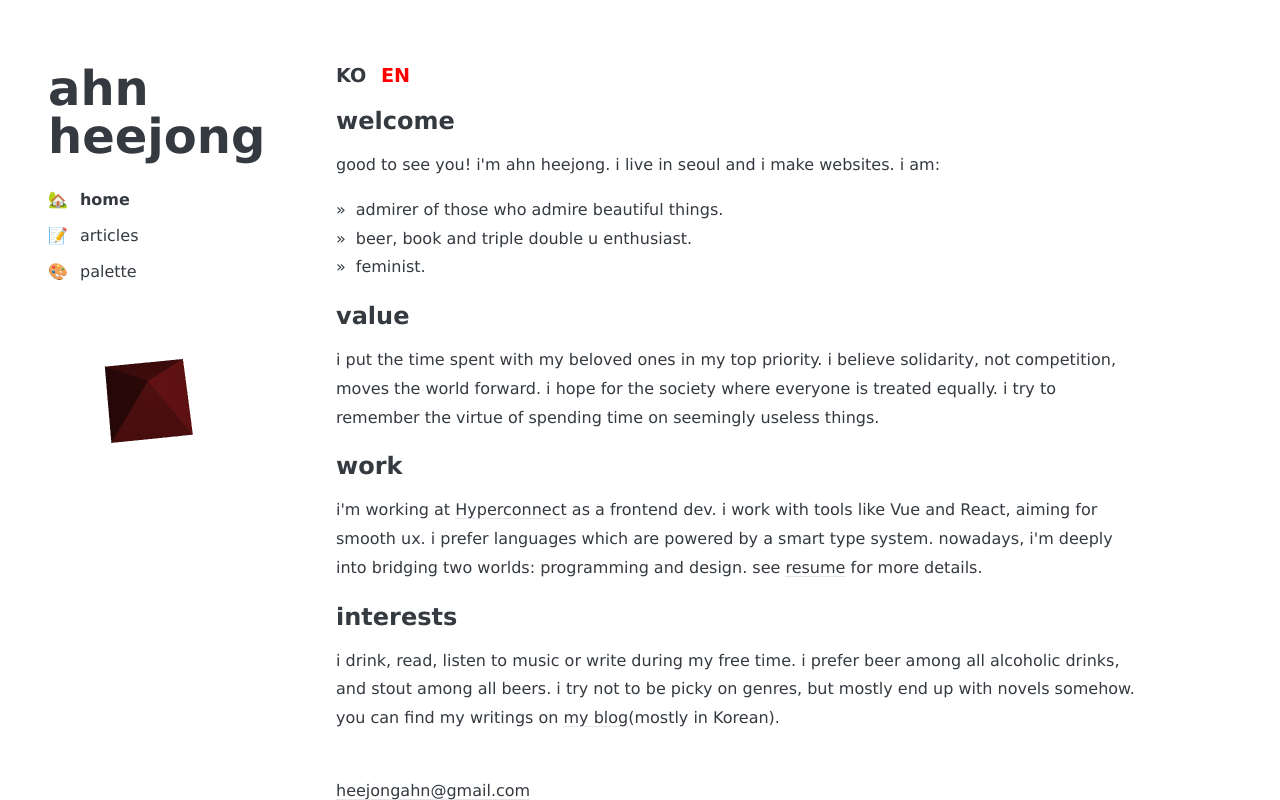
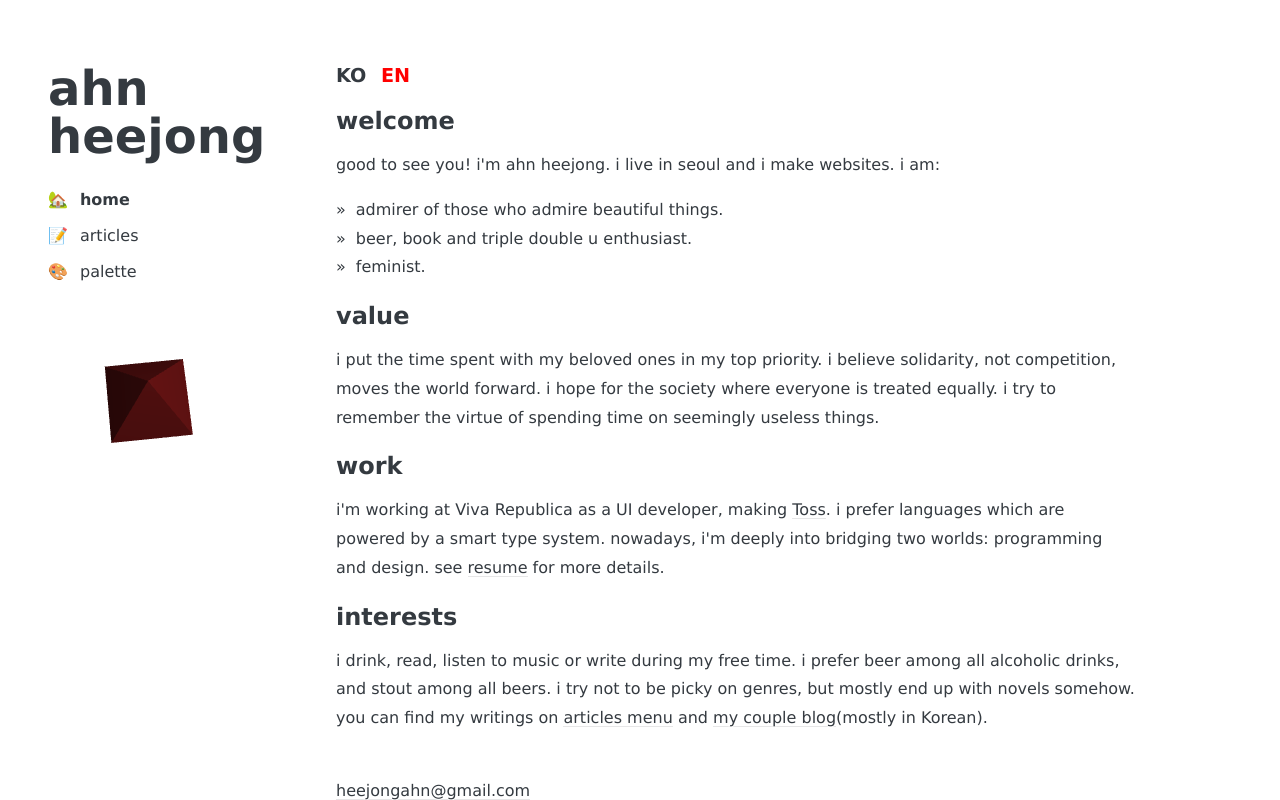
Before and after one commit to heejongahn/ahnheejong.name, a Nuxt app: page / in a window 1280 px wide. Both pictures are taken after a click on the link "EN". Built offline with nearby package versions, Linux system fonts and the light colour scheme.

Commit message:
Update intro

```diff
--- a/pages/index.vue
+++ b/pages/index.vue
@@ -31,8 +31,8 @@
       </section>
       <section class="work">
         <h2>일</h2>
-        <div class="section-content"><a target="_blank" href="https://career.hpcnt.com/about-hyperconnect/">하이퍼커넥트</a>에서 웹 프론트엔드 프로그래머로 일하고 있습니다.
-          Vue, React를 비롯한 도구들로 매끄러운 유저 경험을 전달하는 제품을 만듭니다.
+        <div class="section-content">
+          <a target="_blank" href="https://toss.im/">Toss</a>를 만드는 비바리퍼블리카에서 웹 프론트엔드 프로그래머로 일하고 있습니다.
           강력한 타입 시스템을 가진 언어로 작업하는 것을 선호합니다.
           요즘은 개발과 디자인, 두 세계를 잇는 데에 관심이 많습니다.
           더 자세한 내용은 <nuxt-link to="/resume/">이력서</nuxt-link>를 참고하세요.
@@ -43,7 +43,7 @@
         <div class="section-content">일을 안 할 때는 술을 마시거나, 책을 읽거나, 글을 씁니다.
           술 중에서도 맥주, 맥주 중에서도 스타우트를 가장 좋아합니다.
           책은 가리지 않고 읽으려 노력하지만 읽는 책 열 권 중 아홉 권은 문학입니다.
-          제 글은 <a href="https://hjlog.me">제 블로그</a>에서 읽어보실 수 있습니다.
+          제 글은 <a href="/articles">아티클 모음</a>, 그리고 <a target="_blank" href="https://hjlog.me">커플 블로그</a>에서 읽어보실 수 있습니다.
         </div>
       </section>
     </main>
@@ -70,8 +70,8 @@
       </section>
       <section class="work">
         <h2>work</h2>
-        <div class="section-content">i'm working at <a target="_blank" href="https://career.hpcnt.com/about-hyperconnect/">Hyperconnect</a> as a frontend dev.
-          i work with tools like Vue and React, aiming for smooth ux.
+        <div class="section-content">
+          i'm working at Viva Republica as a UI developer, making <a target="_blank" href="https://toss.im/">Toss</a>.
           i prefer languages which are powered by a smart type system.
           nowadays, i'm deeply into bridging two worlds: programming and design.
           see <nuxt-link to="/resume/">resume</nuxt-link> for more details.
@@ -82,7 +82,7 @@
         <div class="section-content">i drink, read, listen to music or write during my free time.
           i prefer beer among all alcoholic drinks, and stout among all beers.
           i try not to be picky on genres, but mostly end up with novels somehow.
-          you can find my writings on <a href="https://hjlog.me">my blog</a>(mostly in Korean).
+          you can find my writings on <a href="/articles">articles menu</a> and <a target="_blank" href="https://hjlog.me">my couple blog</a>(mostly in Korean).
         </div>
       </section>
     </main>
```
